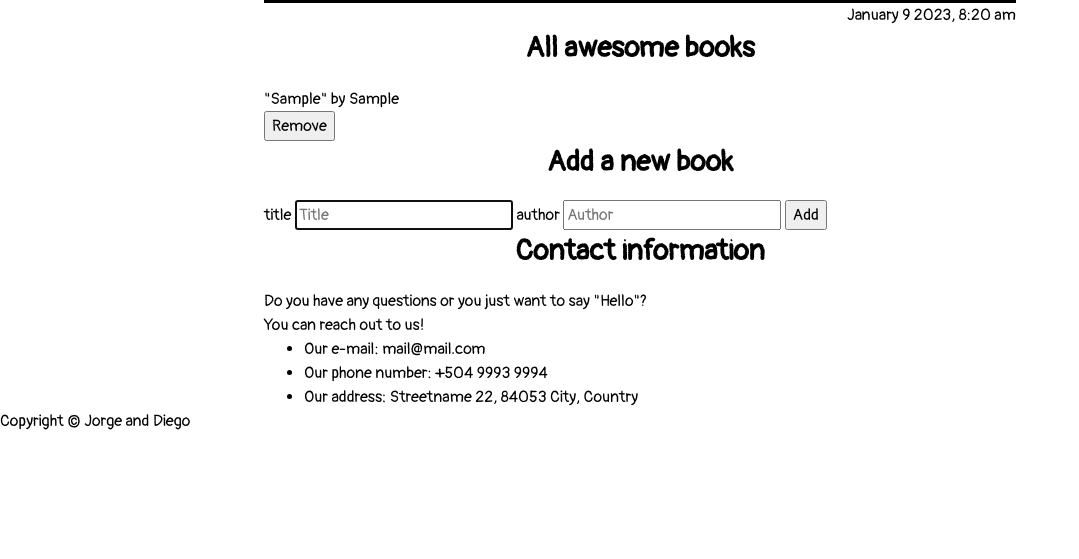
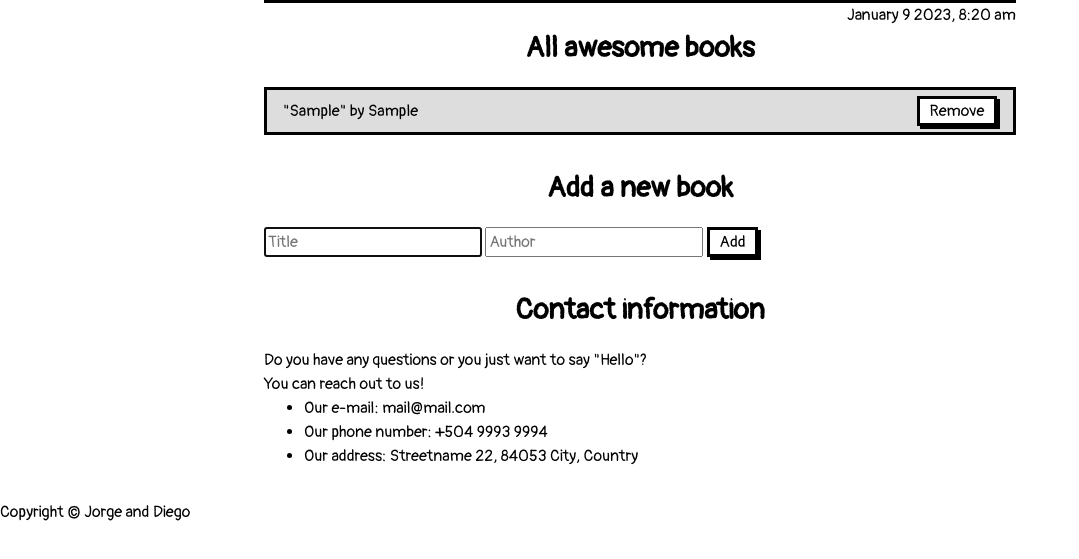
Before and after one commit to jorgeabrahan/awesome-books, a website with bundled scripts: page index.html in a window 1280 px wide. Both pictures are taken after typing "Sample", "Sample" into the empty fields and a click on the button "Add". Shown: the part 57-616 px from the top of the page, without its empty margins (0-1079 px from the left). Built offline with nearby package versions, Linux system fonts and the light colour scheme.

Commit message:
Create books-list section syles

```diff
--- /dev/null
+++ b/css/books.css
@@ -0,0 +1,14 @@
+.books {
+  border: 3px solid black;
+}
+
+.book {
+  display: flex;
+  justify-content: space-between;
+  align-items: center;
+  padding: 0.4rem 1rem;
+}
+
+.book:nth-child(odd) {
+  background-color: #dddddd;
+}
--- a/css/general.css
+++ b/css/general.css
@@ -13,3 +13,24 @@
   font-size: 1.8rem;
   margin-bottom: 1rem;
 }
+
+.button--shadow {
+  padding: 0 0.6rem;
+  background: white;
+  border: 3px solid black;
+  box-shadow: 3px 3px 0 0 black;
+}
+
+.sr-only {
+  clip: rect(0 0 0 0);
+  clip-path: inset(50%);
+  width: 1px;
+  aspect-ratio: 1;
+  overflow: hidden;
+  position: absolute;
+  white-space: nowrap;
+}
+
+.mb-2rem {
+  margin-bottom: 2rem;
+}
--- a/css/style.css
+++ b/css/style.css
@@ -1,3 +1,4 @@
 @import url('./general.css');
 @import url('./header.css');
+@import url('./books.css');
 @import url('./normalize.css');
--- a/index.html
+++ b/index.html
@@ -21,24 +21,24 @@
 
     <main class="center">
       <!-- added books list section -->
-      <section>
+      <section class="mb-2rem">
         <h2 class="title">All awesome books</h2>
-        <div id="booksCnt"></div>
+        <div class="books" id="booksCnt"></div>
         <p id="msgNoBooks" class="d-none">No books added yet!</p>
       </section>
       <!-- add new book section -->
-      <section>
+      <section class="mb-2rem">
         <h2 class="title">Add a new book</h2>
         <form id="frmAddBook">
-          <label for="title">title</label>
+          <label class="sr-only" for="title">title</label>
           <input type="text" name="title" id="title" placeholder="Title" required minlength="5" />
-          <label for="author">author</label>
+          <label class="sr-only" for="author">author</label>
           <input type="text" name="author" id="author" placeholder="Author" required minlength="5" />
-          <button>Add</button>
+          <button class="button--shadow">Add</button>
         </form>
       </section>
       <!-- contact information section -->
-      <section>
+      <section class="mb-2rem">
         <h2 class="title">Contact information</h2>
         <p>Do you have any questions or you just want to say "Hello"? <br />You can reach out to us!</p>
         <ul>
--- a/js/Book.js
+++ b/js/Book.js
@@ -11,9 +11,10 @@ export default class Book {
 
   createHtml() {
     const book = document.createElement('div');
+    book.className = 'book';
     book.innerHTML = `
       <p>"<span>${this.title}</span>" by <span>${this.author}</span></p>
-      <button id="${this.id}">Remove</button>
+      <button class="button--shadow" id="${this.id}">Remove</button>
     `;
     return book;
   }
```
